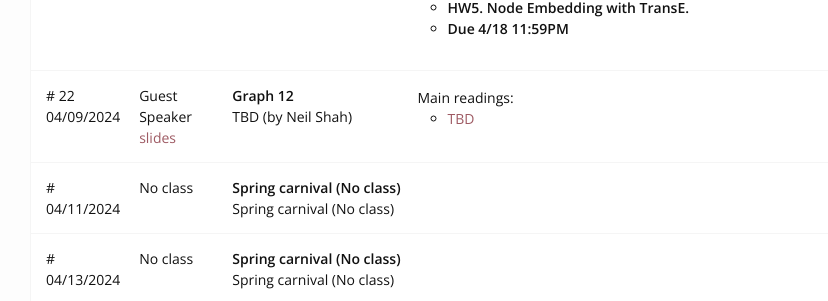
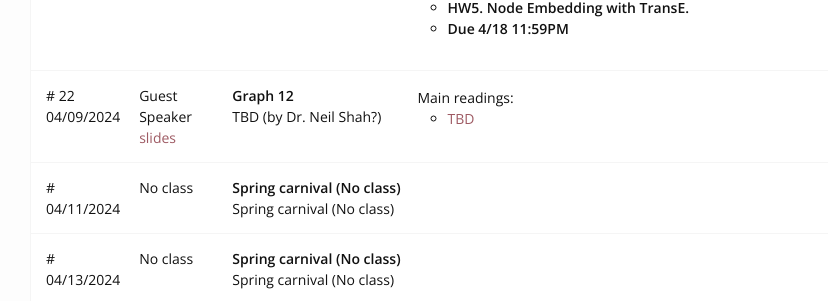
Before and after one commit to cmu-ml4graph/s2024, a Jekyll site: the page built from index.md, in a window 1280 px wide and 900 px high, scrolled down 4519 px. Shown: the part 153-454 px from the top of the window, without its empty margins (175-1003 px from the left). Built offline with Jekyll 4.4.1, drawn with Linux system fonts in a browser that asks for light colours; nearby versions of some CDN libraries.

```diff
--- a/_data/schedule.yml
+++ b/_data/schedule.yml
@@ -298,7 +298,7 @@ schedule:
       - title: <b> Due 4/18 11:59PM </b>
 
   - number: 22
-    title: "TBD (by Neil Shah)"
+    title: "TBD (by Dr. Neil Shah?)"
     theme: Graph 12
     kind: Guest Speaker
     date: 2024-04-09T12:30
```
